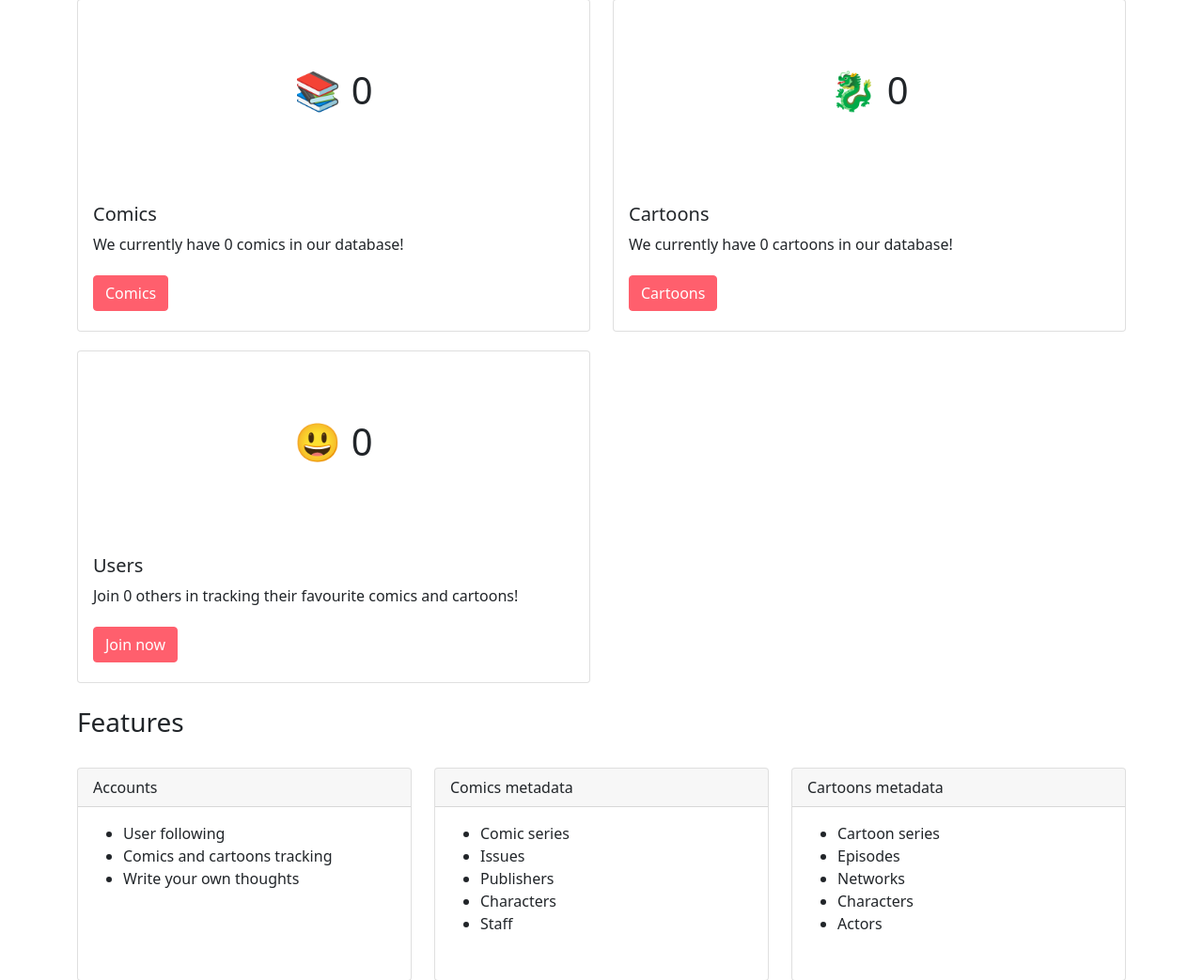
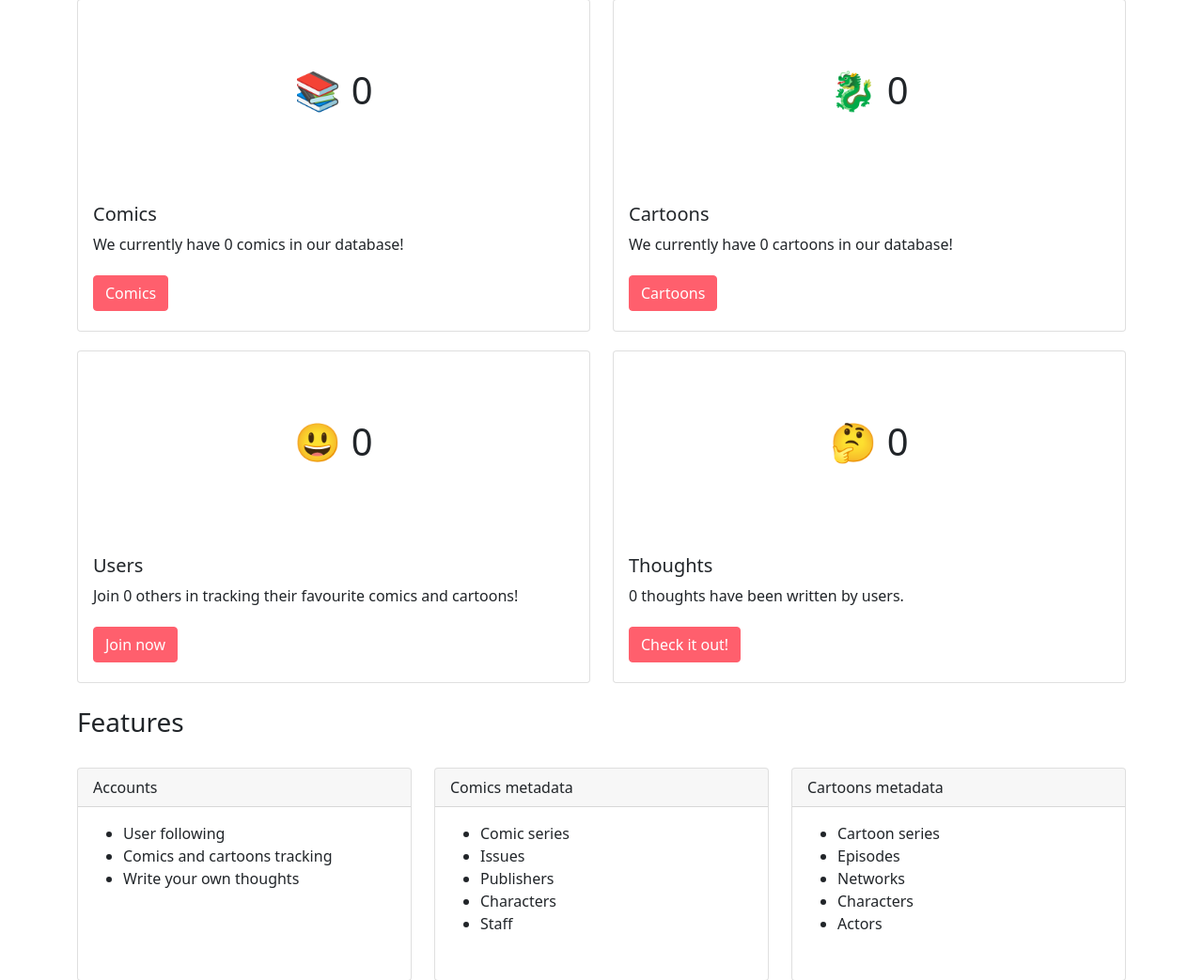
Before and after one commit to kaboom-db/kaboom-legacy, a Django app: page / in a window 1280 px wide. Shown: the part 538-1581 px from the top of the page at 94% size. Run offline with Django 3.2, Linux system fonts and the light colour scheme; data that the repository does not hold is empty.

Commit message:
readded thought stat

```diff
--- a/website/templates/website/index.html
+++ b/website/templates/website/index.html
@@ -76,7 +76,6 @@
                 </div>
             </div>
         </div>
-        <!--
         <div class="col-sm-6">
             <div class="card row-1" style="width: auto;">
                 <div class="cst-container">
@@ -89,7 +88,6 @@
                 </div>
             </div>
         </div>
-        -->
     </div>
 </div>
 <div class="section container">
--- a/website/views.py
+++ b/website/views.py
@@ -8,6 +8,7 @@ from .forms import SignUpForm
 from django.urls import reverse_lazy
 from django.views import generic
 from users.models import get_user_image
+from social.models import Thought
 
 import base64
 import requests
@@ -17,9 +18,8 @@ def index(request):
     num_of_comics = Comic.objects.count()
     num_of_cartoons = Cartoon.objects.count()
     num_of_users = User.objects.count()
-    # num_of_thoughts = Thought.objects.count()
-    # return render(request, 'website/index.html', context={'num_of_comics': num_of_comics, 'num_of_cartoons': num_of_cartoons, 'num_of_users': num_of_users, 'num_of_thoughts': num_of_thoughts})
-    return render(request, 'website/index.html', context={'num_of_comics': num_of_comics, 'num_of_cartoons': num_of_cartoons, 'num_of_users': num_of_users})
+    num_of_thoughts = Thought.objects.count()
+    return render(request, 'website/index.html', context={'num_of_comics': num_of_comics, 'num_of_cartoons': num_of_cartoons, 'num_of_users': num_of_users, 'num_of_thoughts': num_of_thoughts})
 
 def docs(request):
     return HttpResponseRedirect('https://github.com/kaboom-db/kaboom-docs/')
```
